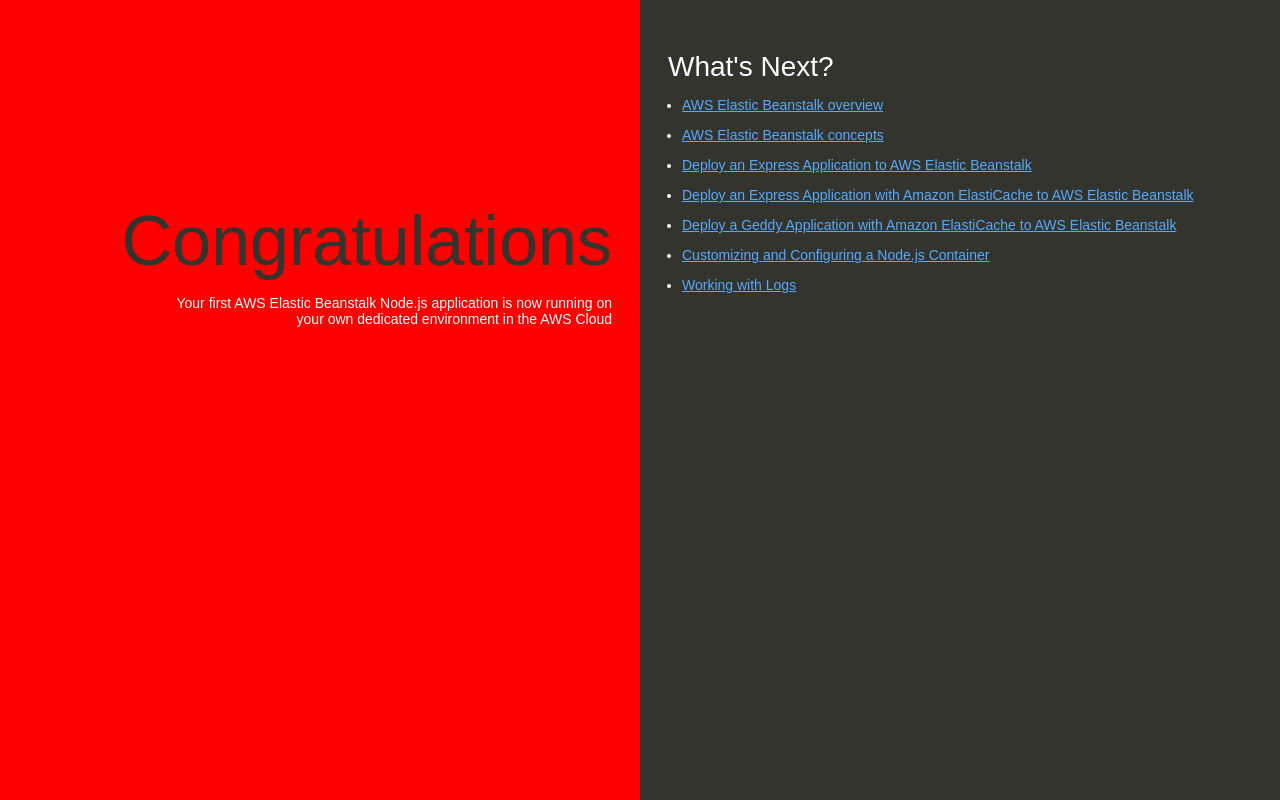
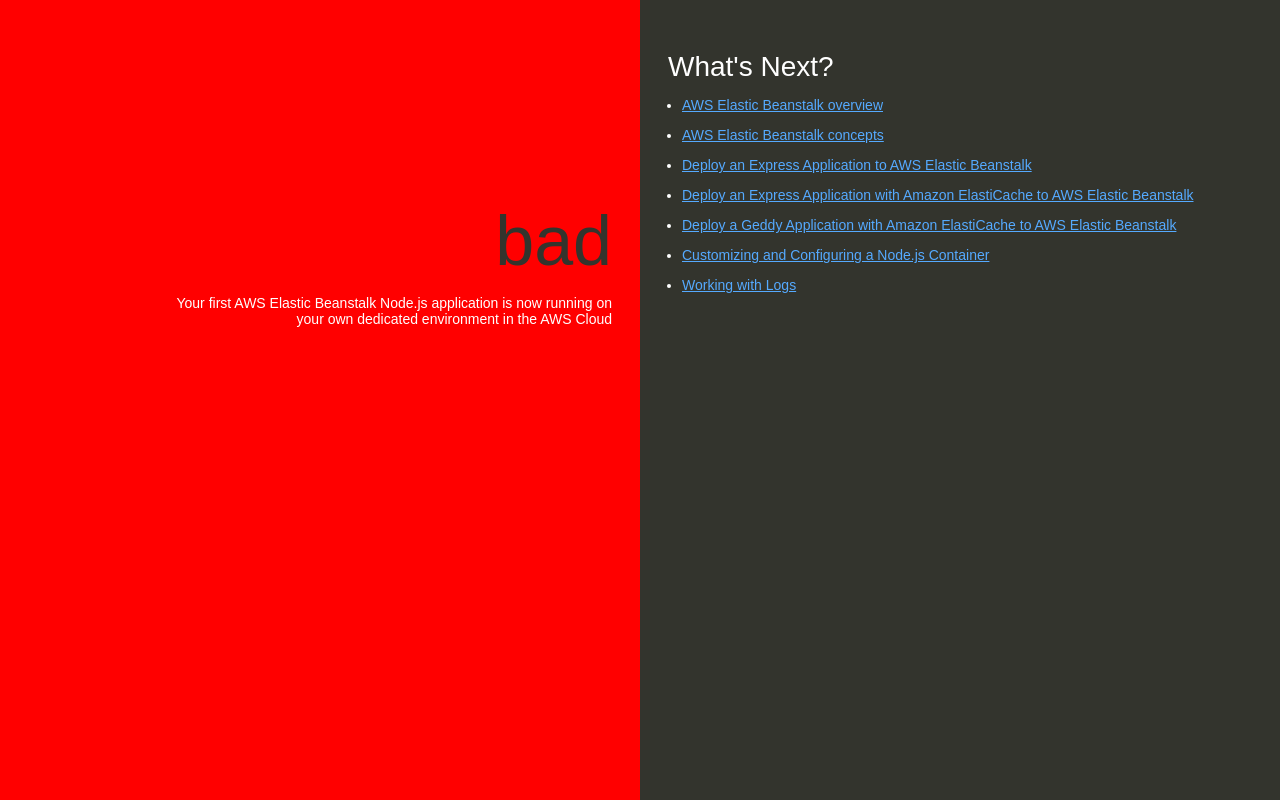
Before and after one commit to michaelandom/aws-test, a website: page index.html in a window 1280 px wide. Drawn offline with Linux system fonts and the light colour scheme.

Commit message:
Update index.html

```diff
--- a/index.html
+++ b/index.html
@@ -74,7 +74,7 @@
   </head>
   <body>
     <div class="textColumn">
-      <h1>Congratulations</h1>
+      <h1>bad</h1>
       <p>Your first AWS Elastic Beanstalk Node.js application is now running on your own dedicated environment in the AWS Cloud</p>
     </div>
     <div class="linksColumn">
```
